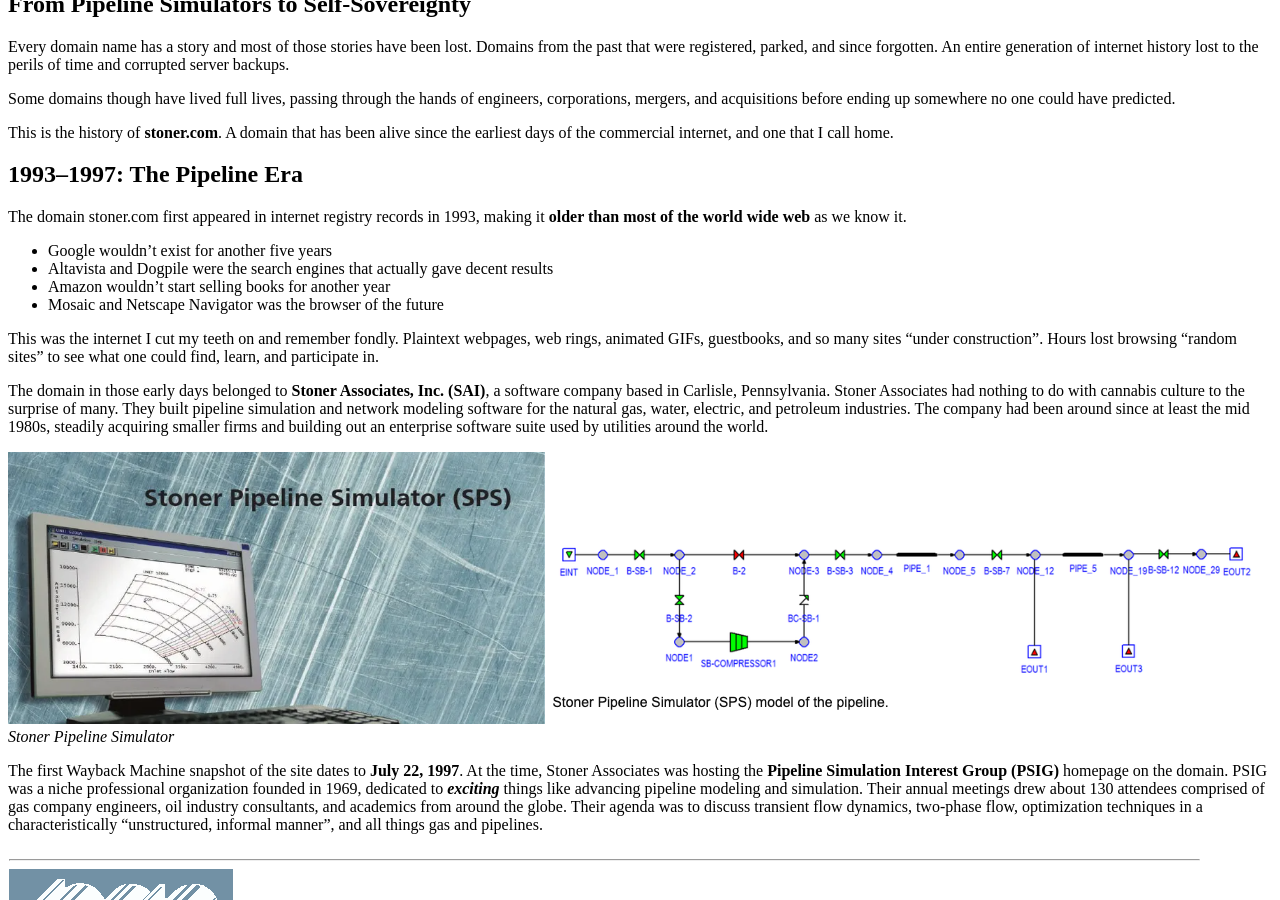
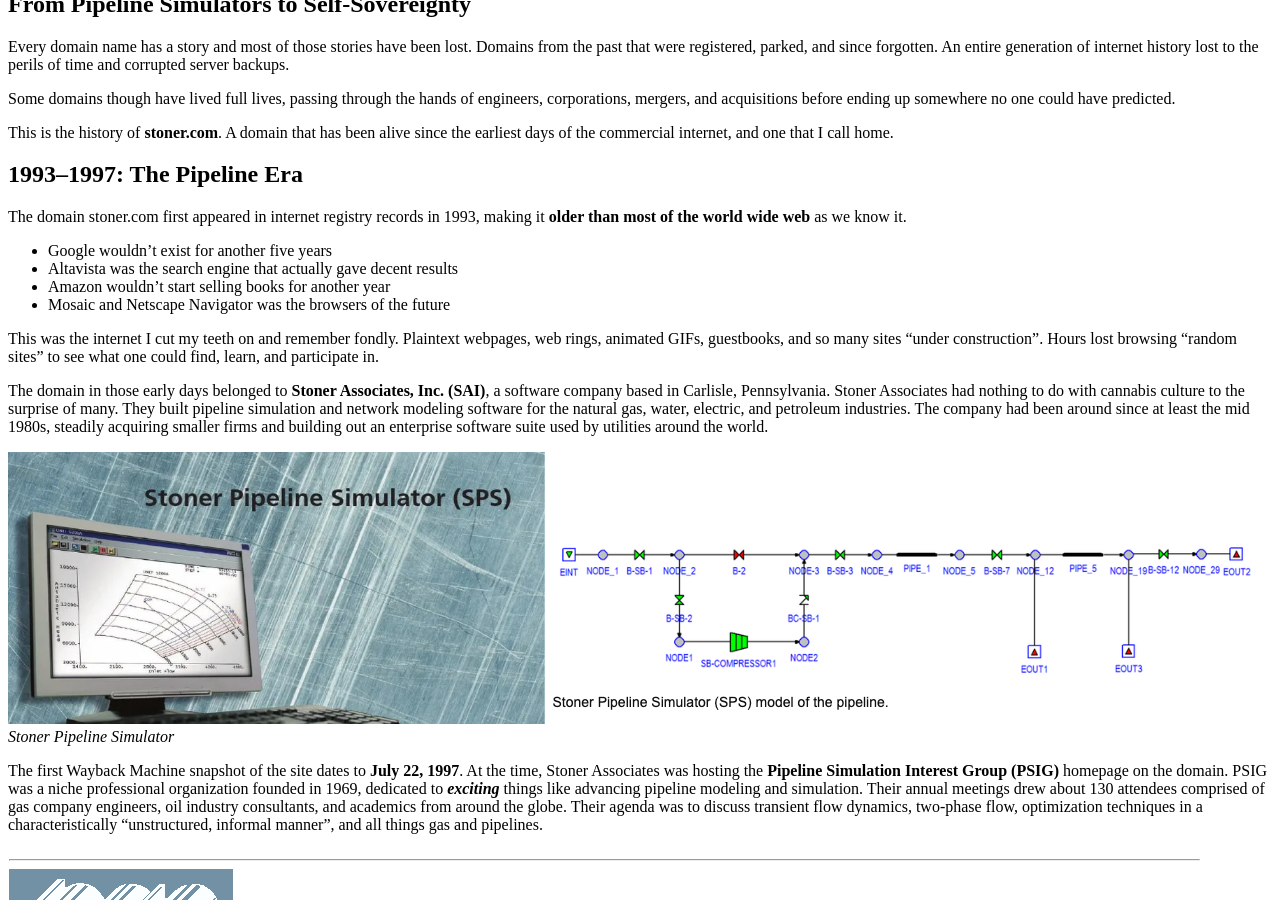
Before and after one commit to ronaldstoner/ron, a Jekyll site: the page built from _posts/2026-03-10-The_History_Of_Stoner_._com.md, in a window 1280 px wide and 900 px high, scrolled down 501 px. Built offline with Jekyll 4.4.1, drawn with Linux system fonts in a browser that asks for light colours.

Commit message:
Post: History of stoner.com fixes

```diff
--- a/_posts/2026-03-10-The_History_Of_Stoner_._com.md
+++ b/_posts/2026-03-10-The_History_Of_Stoner_._com.md
@@ -20,9 +20,9 @@
 The domain stoner.com first appeared in internet registry records in 1993, making it **older than most of the world wide web** as we know it.
 
  - Google wouldn't exist for another five years
- - Altavista and Dogpile were the search engines that actually gave decent results
+ - Altavista was the search engine that actually gave decent results
  - Amazon wouldn't start selling books for another year
- - Mosaic and Netscape Navigator was the browser of the future
+ - Mosaic and Netscape Navigator was the browsers of the future
 
 This was the internet I cut my teeth on and remember fondly. Plaintext webpages, web rings, animated GIFs, guestbooks, and so many sites "under construction". Hours lost browsing "random sites" to see what one could find, learn, and participate in.
 
```
